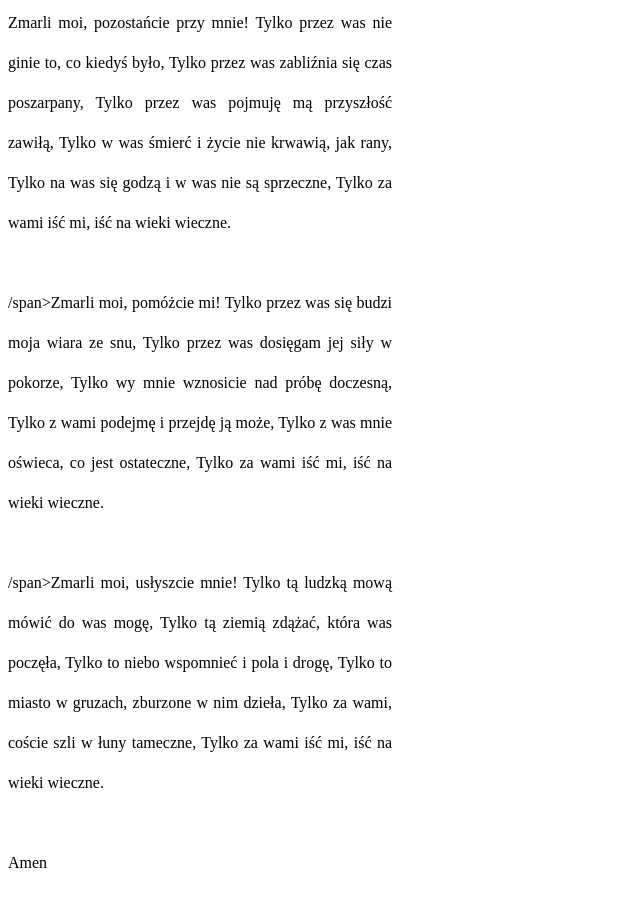
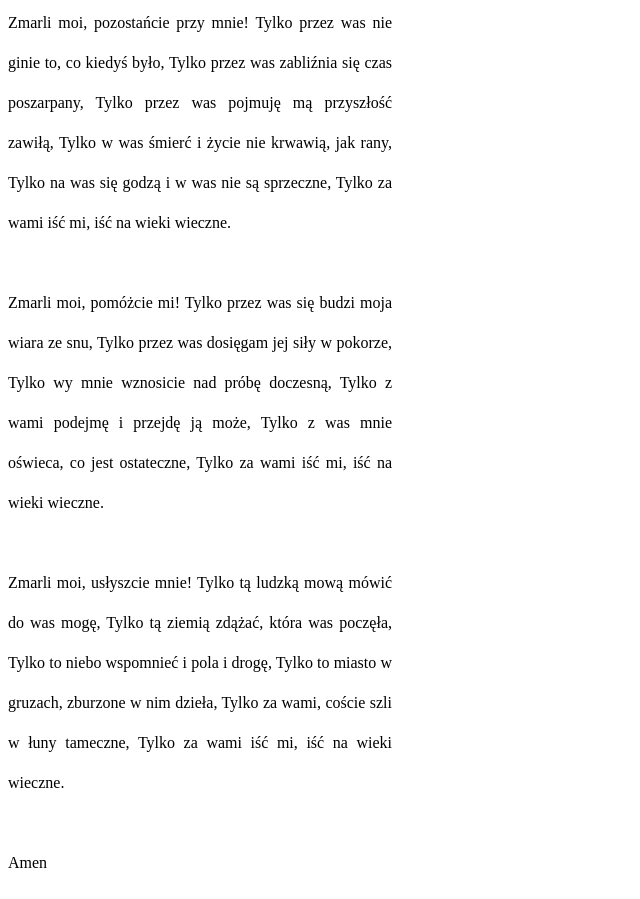
Before and after one commit to Lukasz-Sochacki/Learning-git-2, a plain HTML site: page index.html in a window 1280 px wide. Shown: the part 424-1323 px from the top of the page, without its empty margins (0-640 px from the left). Drawn offline with Linux system fonts and the light colour scheme.

Commit message:
Change HTML mistakes

```diff
--- a/index.html
+++ b/index.html
@@ -11,36 +11,36 @@
     <h2>Do moich zmarłych</h2>
 
     <p>
-      <span
-        >Zmarli moi, nie opuszczajcie mnie! Tylko przy waszej śmierci bliski
+      <span>
+        Zmarli moi, nie opuszczajcie mnie! Tylko przy waszej śmierci bliski
         jestem życia, Tylko wspomnienie o was nie zmniejsza mi świata, Tylko wy,
         nieskalani, uszliście rozbicia, Tylko wśród was mam ojca i matkę i
         brata, Tylko wasze istnienie jest mi tu konieczne, Tylko za wami iść mi,
         iść na wieki wieczne.</span
       >
 
-      <span
-        >Zmarli moi, pozostańcie przy mnie! Tylko przez was nie ginie to, co
+      <span>
+        Zmarli moi, pozostańcie przy mnie! Tylko przez was nie ginie to, co
         kiedyś było, Tylko przez was zabliźnia się czas poszarpany, Tylko przez
         was pojmuję mą przyszłość zawiłą, Tylko w was śmierć i życie nie
         krwawią, jak rany, Tylko na was się godzą i w was nie są sprzeczne,
         Tylko za wami iść mi, iść na wieki wieczne.</span
       >
 
-      <span
-        >/span>Zmarli moi, pomóżcie mi! Tylko przez was się budzi moja wiara ze
-        snu, Tylko przez was dosięgam jej siły w pokorze, Tylko wy mnie
-        wznosicie nad próbę doczesną, Tylko z wami podejmę i przejdę ją może,
-        Tylko z was mnie oświeca, co jest ostateczne, Tylko za wami iść mi, iść
-        na wieki wieczne.</span
+      <span>
+        Zmarli moi, pomóżcie mi! Tylko przez was się budzi moja wiara ze snu,
+        Tylko przez was dosięgam jej siły w pokorze, Tylko wy mnie wznosicie nad
+        próbę doczesną, Tylko z wami podejmę i przejdę ją może, Tylko z was mnie
+        oświeca, co jest ostateczne, Tylko za wami iść mi, iść na wieki
+        wieczne.</span
       >
 
-      <span
-        >/span>Zmarli moi, usłyszcie mnie! Tylko tą ludzką mową mówić do was
-        mogę, Tylko tą ziemią zdążać, która was poczęła, Tylko to niebo
-        wspomnieć i pola i drogę, Tylko to miasto w gruzach, zburzone w nim
-        dzieła, Tylko za wami, coście szli w łuny tameczne, Tylko za wami iść
-        mi, iść na wieki wieczne.</span
+      <span>
+        Zmarli moi, usłyszcie mnie! Tylko tą ludzką mową mówić do was mogę,
+        Tylko tą ziemią zdążać, która was poczęła, Tylko to niebo wspomnieć i
+        pola i drogę, Tylko to miasto w gruzach, zburzone w nim dzieła, Tylko za
+        wami, coście szli w łuny tameczne, Tylko za wami iść mi, iść na wieki
+        wieczne.</span
       >
 
       Amen
```
